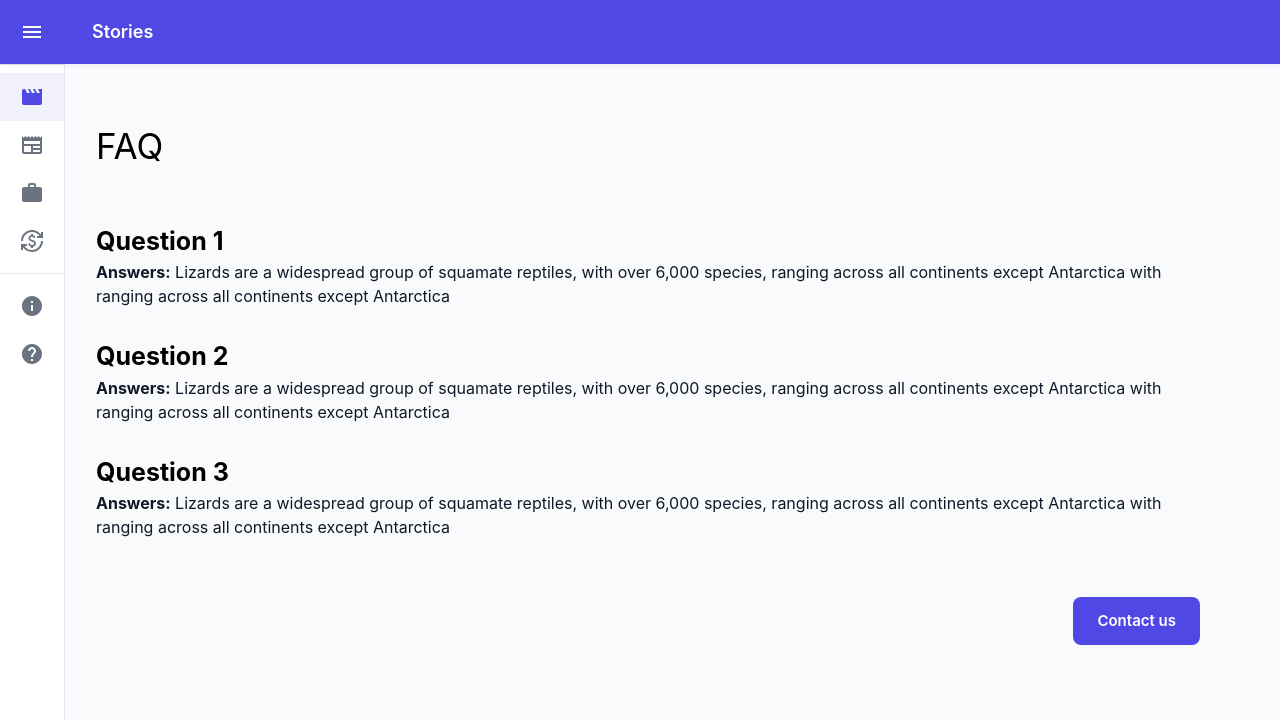
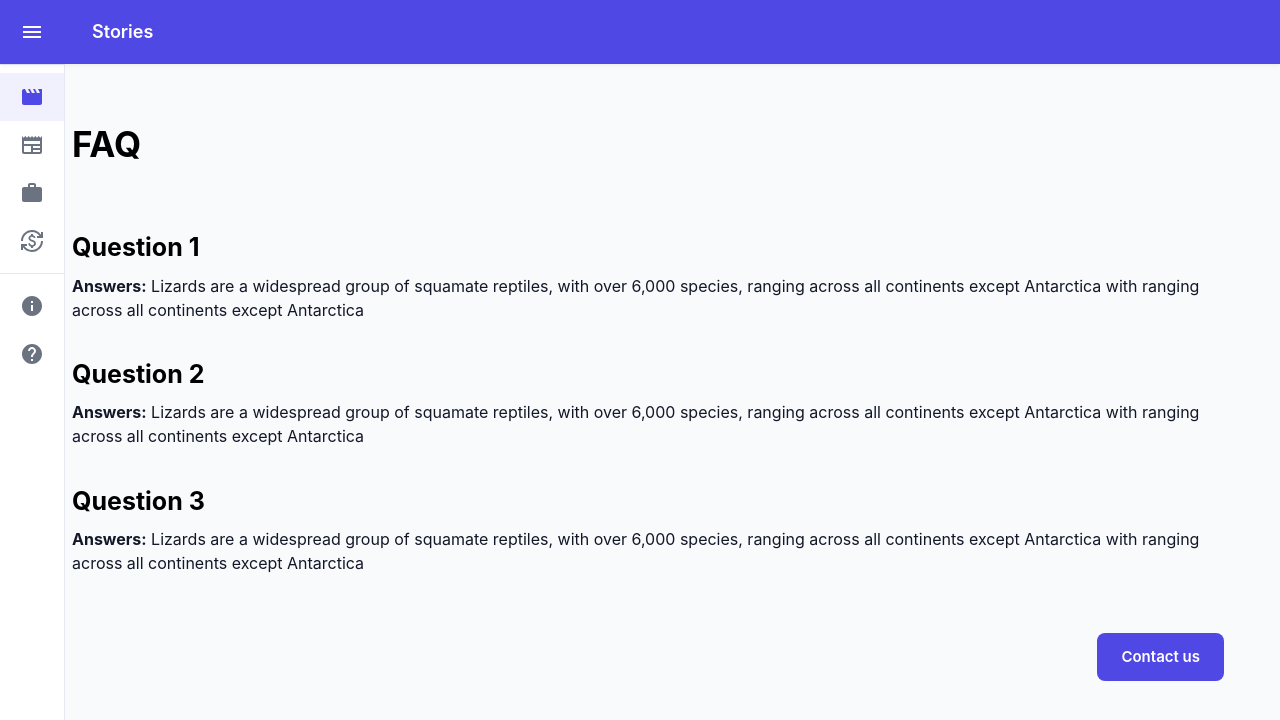
Before and after one commit to CarachinoAlessio/IntelliMents, a React (Create React App) app: page /help in a window 1280 px wide. Shown: the top 720 px of the page. Built offline with nearby package versions, Linux system fonts and the light colour scheme; the HTML template or start-up script is replaced by a standard one.

Commit message:
SomeNarrowModifications

```diff
--- a/src/components/AboutComp.js
+++ b/src/components/AboutComp.js
@@ -1,9 +1,7 @@
-import Container from '@mui/material/Container';
 import Row from '@mui/material/Container';
 import Col from '@mui/material/Container';
 
-import {Box, Button} from "@mui/material";
-
+import {Grid, Box, Button, Typography} from "@mui/material";
 
 const styleObj = {
     fontSize: 35,
@@ -22,27 +20,27 @@ const styleObjBold = {
 export default function AboutComp(props) {
 
     return (
-        <Container fluid="xl">
+        <Grid container fluid>
             <Row>
                 <Col>
-                <p style={styleObj}>Learn from stories of successful and bad investments with detailed reasoning</p>
-                <hr/><br/>
+                <Typography variant="h3" gutterBottom style={styleObj}>Learn from stories of successful and bad investments with detailed reasoning</Typography>
+                <hr/>
 
-                <p style={styleObjBold}>Our story</p>
-                <p>Lizards are a widespread group of squamate reptiles, with over 6,000 species, ranging across all continents except Antarctica with ranging across all continents except Antarctica</p>
+                <Typography variant="h5" gutterBottom style={styleObjBold}>Our story</Typography>
+                <Typography variant="body1" gutterBottom>Lizards are a widespread group of squamate reptiles, with over 6,000 species, ranging across all continents except Antarctica with ranging across all continents except Antarctica</Typography>
 
-                <p style={styleObjBold}>Our story</p>
-                <p>Lizards are a widespread group of squamate reptiles, with over 6,000 species, ranging across all continents except Antarctica with ranging across all continents except Antarctica</p>
+                <Typography variant="h5" gutterBottom style={styleObjBold}>Our story</Typography>
+                <Typography variant="body1" gutterBottom>Lizards are a widespread group of squamate reptiles, with over 6,000 species, ranging across all continents except Antarctica with ranging across all continents except Antarctica</Typography>
 
-                <p style={styleObjBold}>Our story</p>
-                <p>Lizards are a widespread group of squamate reptiles, with over 6,000 species, ranging across all continents except Antarctica with ranging across all continents except Antarctica</p>
+                <Typography variant="h5" gutterBottom style={styleObjBold}>Our story</Typography>
+                <Typography variant="body1" gutterBottom>Lizards are a widespread group of squamate reptiles, with over 6,000 species, ranging across all continents except Antarctica with ranging across all continents except Antarctica</Typography>
                 </Col>
 
                 <Box m={1} display="flex" justifyContent="flex-end" alignItems="flex-end">
                     <Button style={{marginTop: "50px"}} variant="contained" color="primary" size='large' onClick={()=> window.location.href='/About/Contact'}>Contact us</Button>
                 </Box>
             </Row>
-        </Container>
+        </Grid>
     );
 }
 
--- a/src/components/ContactComp.js
+++ b/src/components/ContactComp.js
@@ -1,9 +1,8 @@
-import Container from '@mui/material/Container';
 import Row from '@mui/material/Container';
 import Col from '@mui/material/Container';
 import TextField from '@mui/material/TextField';
 
-import {Box, Button} from "@mui/material";
+import {Grid, Box, Button} from "@mui/material";
 
 const styleObj = {
     paddingTop: "50px",
@@ -13,7 +12,7 @@ const styleObj = {
 export default function ContactComp(props) {
 
     return (
-        <Container fluid="lg">
+        <Grid container fluid>
             <Row>
                 <Col>
                 <p style={styleObj}>Mobile phone: +123456789</p>
@@ -55,7 +54,7 @@ export default function ContactComp(props) {
 
                 </Col>
             </Row>
-        </Container>
+        </Grid>
     );
 }
 
--- a/src/components/HelpComp.js
+++ b/src/components/HelpComp.js
@@ -1,8 +1,7 @@
-import Container from '@mui/material/Container';
 import Row from '@mui/material/Container';
 import Col from '@mui/material/Container';
 
-import {Box, Button} from "@mui/material";
+import {Grid, Box, Button, Typography} from "@mui/material";
 
 
 const styleObj = {
@@ -22,26 +21,26 @@ const styleObjBold = {
 export default function HelpComp(props) {
 
     return (
-        <Container fluid="xl">
+        <Grid container fluid>
             <Row>
                 <Col>
-                <p style={styleObj}>FAQ</p>
+                <Typography variant="h3" gutterBottom style={styleObj}>FAQ</Typography>
 
-                <p style={styleObjBold}>Question 1</p>
-                <p><b>Answers:</b> Lizards are a widespread group of squamate reptiles, with over 6,000 species, ranging across all continents except Antarctica with ranging across all continents except Antarctica</p>
+                <Typography variant="h5" gutterBottom style={styleObjBold}>Question 1</Typography>
+                <Typography variant="body1" gutterBottom><b>Answers:</b> Lizards are a widespread group of squamate reptiles, with over 6,000 species, ranging across all continents except Antarctica with ranging across all continents except Antarctica</Typography>
 
-                <p style={styleObjBold}>Question 2</p>
-                <p><b>Answers:</b> Lizards are a widespread group of squamate reptiles, with over 6,000 species, ranging across all continents except Antarctica with ranging across all continents except Antarctica</p>
+                <Typography variant="h5" gutterBottom style={styleObjBold}>Question 2</Typography>
+                <Typography variant="body1" gutterBottom><b>Answers:</b> Lizards are a widespread group of squamate reptiles, with over 6,000 species, ranging across all continents except Antarctica with ranging across all continents except Antarctica</Typography>
 
-                <p style={styleObjBold}>Question 3</p>
-                <p><b>Answers:</b> Lizards are a widespread group of squamate reptiles, with over 6,000 species, ranging across all continents except Antarctica with ranging across all continents except Antarctica</p>
+                <Typography variant="h5" gutterBottom style={styleObjBold}>Question 3</Typography>
+                <Typography variant="body1" gutterBottom><b>Answers:</b> Lizards are a widespread group of squamate reptiles, with over 6,000 species, ranging across all continents except Antarctica with ranging across all continents except Antarctica</Typography>
                 </Col>
 
                 <Box m={1} display="flex" justifyContent="flex-end" alignItems="flex-end">
                     <Button style={{marginTop: "50px"}} variant="contained" color="primary" size='large' onClick={()=> window.location.href='/About/Contact'}>Contact us</Button>
                 </Box>
             </Row>
-        </Container>
+        </Grid>
     );
 }
 
```
